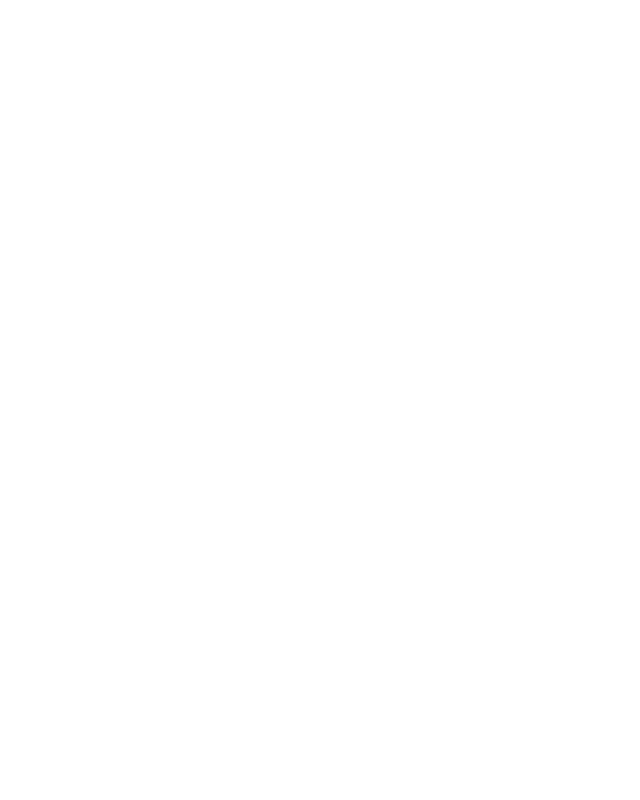
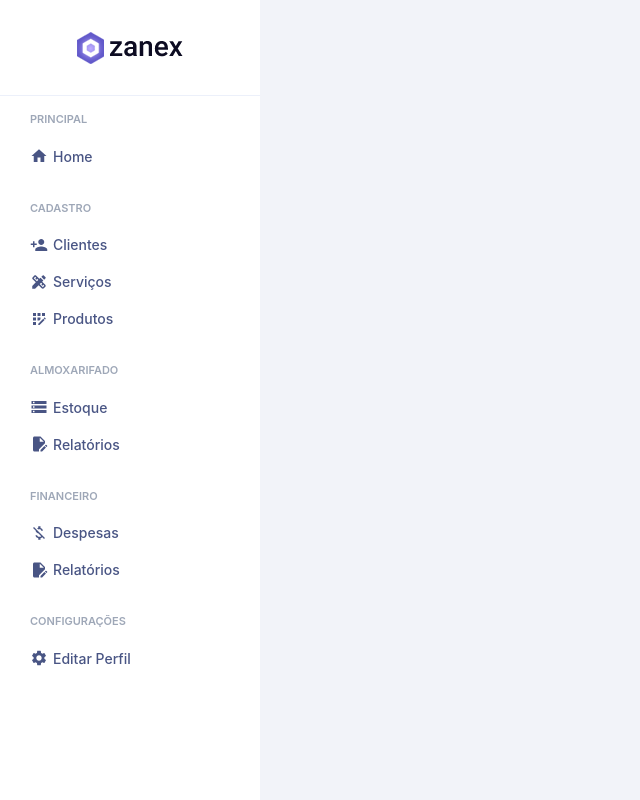
Before and after one commit to Rafael-Arruda/management-product, a React (Vite) app: page / in a window 1280 px wide. Before the commit this address had no page. Shown: the whole page, without its empty margins (0-640 px from the left). Built offline with nearby package versions, Linux system fonts and the light colour scheme.

Commit message:
feat: Componente Sidenav

```diff
--- /dev/null
+++ b/src/components/Sidenav/index.jsx
@@ -0,0 +1,89 @@
+import React from "react";
+
+import logo from '../../assets/logo-dark-zanex.png';
+
+import {MdHome,
+    MdDesignServices,
+    MdPersonAdd,
+    MdAppRegistration,
+    MdEditDocument,
+    MdStorage,
+    MdMoneyOff,
+    MdSettings
+} from 'react-icons/md';
+
+import {
+    Aside,
+    Logo,
+    Nav,
+    NavSubMenu,
+    NavTitle,
+    NavItem,
+} from './style';
+
+export default function Sidenav() {
+    return(
+        <Aside>
+            <Logo>
+                <img src={logo} alt="logo" />
+            </Logo>
+            <Nav>
+                <NavSubMenu>
+                    <NavTitle>principal</NavTitle>
+                    <NavItem>
+                        <MdHome size={18}/>
+                        <span>Home</span>
+                    </NavItem>
+                </NavSubMenu>
+
+                <NavSubMenu>
+                    <NavTitle>cadastro</NavTitle>
+                    <NavItem>
+                        <MdPersonAdd size={18}/>
+                        <span>Clientes</span>
+                    </NavItem>
+                    <NavItem>
+                        <MdDesignServices size={18}/>
+                        <span>Serviços</span>
+                    </NavItem>
+                    <NavItem>
+                        <MdAppRegistration size={18}/>
+                        <span>Produtos</span>
+                    </NavItem>
+                </NavSubMenu>
+
+                <NavSubMenu>
+                    <NavTitle>Almoxarifado</NavTitle>
+                    <NavItem>
+                        <MdStorage size={18}/>
+                        <span>Estoque</span>
+                    </NavItem>
+                    <NavItem>
+                        <MdEditDocument size={18}/>
+                        <span>Relatórios</span>
+                    </NavItem>
+                </NavSubMenu>
+
+                <NavSubMenu>
+                    <NavTitle>Financeiro</NavTitle>
+                    <NavItem>
+                        <MdMoneyOff size={18}/>
+                        <span>Despesas</span>
+                    </NavItem>
+                    <NavItem>
+                        <MdEditDocument size={18}/>
+                        <span>Relatórios</span>
+                    </NavItem>
+                </NavSubMenu>
+
+                <NavSubMenu>
+                    <NavTitle>Configurações</NavTitle>
+                    <NavItem>
+                        <MdSettings size={18}/>
+                        <span>Editar Perfil</span>
+                    </NavItem>
+                </NavSubMenu>
+            </Nav>
+        </Aside>
+    )
+}
--- /dev/null
+++ b/src/components/Sidenav/style.js
@@ -0,0 +1,83 @@
+import styled from 'styled-components';
+
+export const Aside = styled.aside`
+    width: 260px;
+    background: var(--white);
+
+    overflow: hidden;
+`;
+
+export const Logo = styled.div`
+    height: 12vh;
+    border-bottom: 1px solid #ecf0fa;
+    display: flex;
+    align-items: center;
+    justify-content: center;
+`;
+
+export const Nav = styled.div`
+    padding: 15px 0;
+    height: 88vh;
+
+    overflow-y: auto;
+
+    &::-webkit-scrollbar {
+        width: 6px;
+    }
+    &::-webkit-scrollbar-track {
+        background: #fff;
+    }
+    &::-webkit-scrollbar-thumb {
+        background: rgba(128, 128, 128, 0.5);
+        border-radius: 10px;
+    }
+`;
+
+export const NavSubMenu = styled.div`
+    & + & {
+        margin-top: 25px;
+    }
+`;
+
+export const NavTitle = styled.h3`
+    text-transform: uppercase;
+    font-size: 11px;
+    font-weight: 600;
+    color: #76839a;
+    padding: 0 30px;
+    margin-bottom: 10px;
+    opacity: 0.7;
+`;
+
+export const NavItem = styled.div`
+    width: 95%;
+    border-radius: 0px 30px 30px 0px;
+    display: flex;
+    align-items: center;
+    gap: 5px;
+    padding: 8px 10px 8px 30px;
+    cursor: pointer;
+    transition: 0.5s all;
+
+    svg {
+        color: #495584;
+        transition: 0.5s all;
+    }
+    span {
+        color: #495584;
+        font-size: 14px;
+        font-weight: 500;
+        transition: 0.5s all;
+    }
+
+    &:hover {
+        background-color: var(--primary-bg-color);
+    }
+    &:hover span {
+        color: #ffffff;
+    }
+    &:hover svg {
+        color: #ffffff;
+    }
+
+`;
--- a/src/global.css
+++ b/src/global.css
@@ -3,6 +3,7 @@
   line-height: 1.5;
   font-weight: 400;
 
+  --home-color: #f2f3f9;
   --primary-bg-color: #6259ca;
   --primary-bg-hover: #233ac5;
   --primary-bg-border: #5161c1;
@@ -18,7 +19,7 @@
   --green: #28a745;
   --teal: #20c997;
   --cyan: #17a2b8;
-  --white: $white;
+  --white: #ffffff;
   --gray: #6c757d;
   --gray-dark: #343a40;
   --primary: #6259ca;
@@ -32,7 +33,7 @@
 
   /* color-scheme: light dark; */
   color: #424344;
-  background-color: #ffffff;
+  background-color: var(--home-color);
 
   font-synthesis: none;
   text-rendering: optimizeLegibility;
--- /dev/null
+++ b/src/pages/Home/index.jsx
@@ -0,0 +1,13 @@
+import React from "react";
+
+import { Container } from './style';
+
+import Sidenav from '../../components/Sidenav';
+
+export default function Home() {
+    return(
+        <Container>
+            <Sidenav/>
+        </Container>
+    )
+}
--- /dev/null
+++ b/src/pages/Home/style.js
@@ -0,0 +1,5 @@
+import styled from 'styled-components';
+
+export const Container = styled.div`
+
+`;
--- a/src/routes.jsx
+++ b/src/routes.jsx
@@ -3,12 +3,14 @@
 
 import Login from './pages/Login';
 import Register from './pages/Register';
+import Home from "./pages/Home";
 
 function RoutesApp() {
     return(
         <BrowserRouter>
             <Routes>
 
+                <Route path="/" element={ <Home/> }/>
                 <Route path="/login" element={ <Login/> }/>
                 <Route path="/register" element={ <Register/> }/>
 
```
Also changed, not shown: src/assets/logo-dark-zanex.png (added), src/components/Topbar/index.jsx (added), src/components/Topbar/style.js (added).
